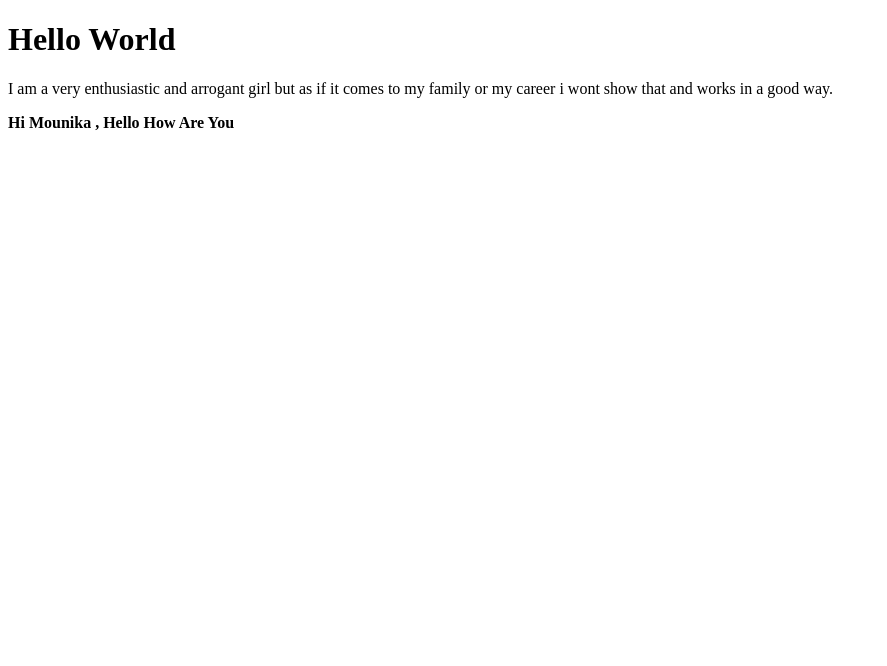
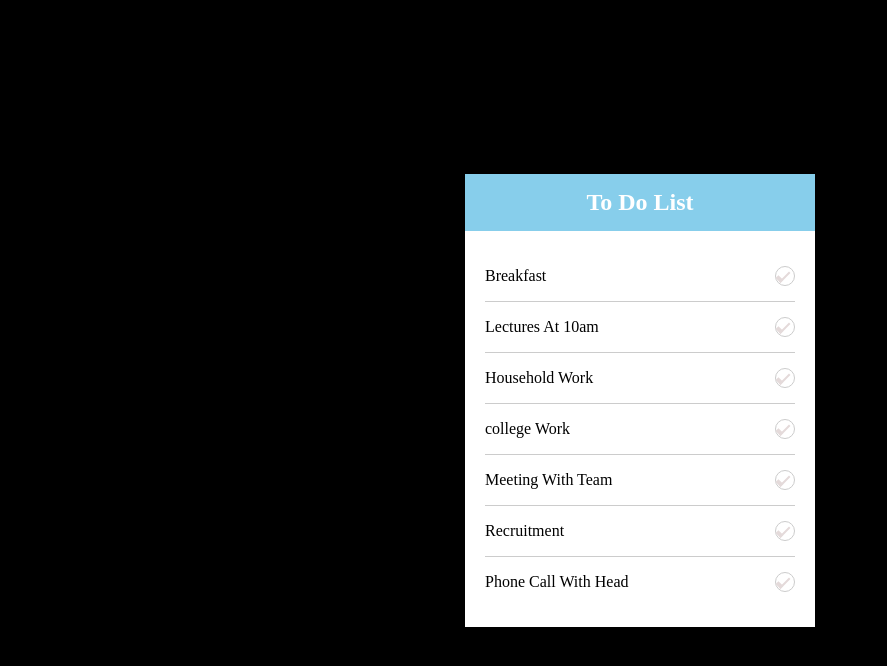
Before and after one commit to PassionateWebDesigner/ToDoList, a website: page index.html in a window 1280 px wide. Shown: the whole page, without its empty margins (0-887 px from the left). Drawn offline with Linux system fonts and the light colour scheme.

Commit message:
Update index.html

```diff
--- a/index.html
+++ b/index.html
@@ -4,10 +4,144 @@
     <meta charset="UTF-8">
     <meta name="viewport" content="width=device-width, initial-scale=1.0">
     <title>Document</title>
+    <link rel="stylesheet" href="css/todolistcss.css">
+    <style>
+        *{
+    margin: 0;
+    padding: 0;
+    box-sizing: border-box;
+}
+body{
+    display: flex;
+    justify-content: center;
+    align-items: center;
+    min-height: 100vh;
+    background-color: black;
+}
+.list{
+    position: relative;
+    background: #fff;
+    width: 350px;
+}
+.list h2{
+    background:skyblue;
+    color: white;
+    padding: 15px 0;
+    font-weight: 600;
+    text-align: center;
+}
+.list ul{
+    position: relative;
+    padding: 20px;
+}
+.list ul li{
+    position: relative;
+    list-style: none;
+    padding: 15px 0;
+    border-bottom:1px solid rgb(0,0,0,0.2);
+}
+.list ul li:last-child{
+    border-bottom:none;
+}
+.list ul li label{
+    position: relative;
+    display: flex;
+    justify-content: space-between;
+    align-items: center;
+    cursor: pointer;
+}
+.list ul li label input{
+    visibility: hidden;
+    appearance: none;
+}
+.list ul li label p{
+    position: absolute;
+}
+.list ul li label span{
+    position: relative;
+    width: 20px;
+    height: 20px;
+    border:1px solid #ccc;
+    border-radius:50%;
+}
+.list ul li label span:before{
+    content:'';
+    position: absolute;
+    top:5px;
+    width: 10px;
+    height: 5px;
+    border-left:4px solid rgb(228, 218, 218);
+    border-bottom: 2px solid rgb(228, 218, 218);
+    transform: rotate(-45deg);
+}
+.list ul li label input:checked ~ p {
+    text-decoration: line-through;
+    color:rgb(161, 109, 109);
+}
+.list ul li label input:checked ~ span{
+    background-color: #03a9f4;
+    border:1px solid #03a9f4;
+}
+.list ul li label input:cheked ~ span:: before{
+    border-left:2px solid #fff;
+    border-bottom:2px solid #fff;
+}
+    </style>
 </head>
 <body>
-    <h1>Hello World</h1>
-    <p>I am a very enthusiastic and arrogant girl but as if it comes to my family or my career i wont show that and works in a good way.</p>
-    <b>Hi Mounika , Hello How Are You</b>
+    <div class="list">
+        <h2>To Do List</h2>
+        <ul>
+            <li>
+                <label>
+                    <input type="checkbox">
+                    <p>Breakfast</p>
+                    <span></span>
+                </label>
+            </li>
+            <li>
+                <label>
+                    <input type="checkbox">
+                    <p>Lectures At 10am</p>
+                    <span></span>
+                </label>
+            </li>
+            <li>
+                <label>
+                    <input type="checkbox">
+                    <p>Household Work</p>
+                    <span></span>
+                </label>
+            </li>
+            <li>
+                <label>
+                    <input type="checkbox">
+                    <p>college Work</p>
+                    <span></span>
+                </label>
+            </li>
+            <li>
+                <label>
+                    <input type="checkbox">
+                    <p>Meeting With Team</p>
+                    <span></span>
+                </label>
+            </li>
+            <li>
+                <label>
+                    <input type="checkbox">
+                    <p>Recruitment</p>
+                    <span></span>
+                </label>
+            </li>
+            <li>
+                <label>
+                    <input type="checkbox">
+                    <p>Phone Call With Head</p>
+                    <span></span>
+                </label>
+            </li>
+        </ul>
+    </div>
 </body>
 </html>
```
